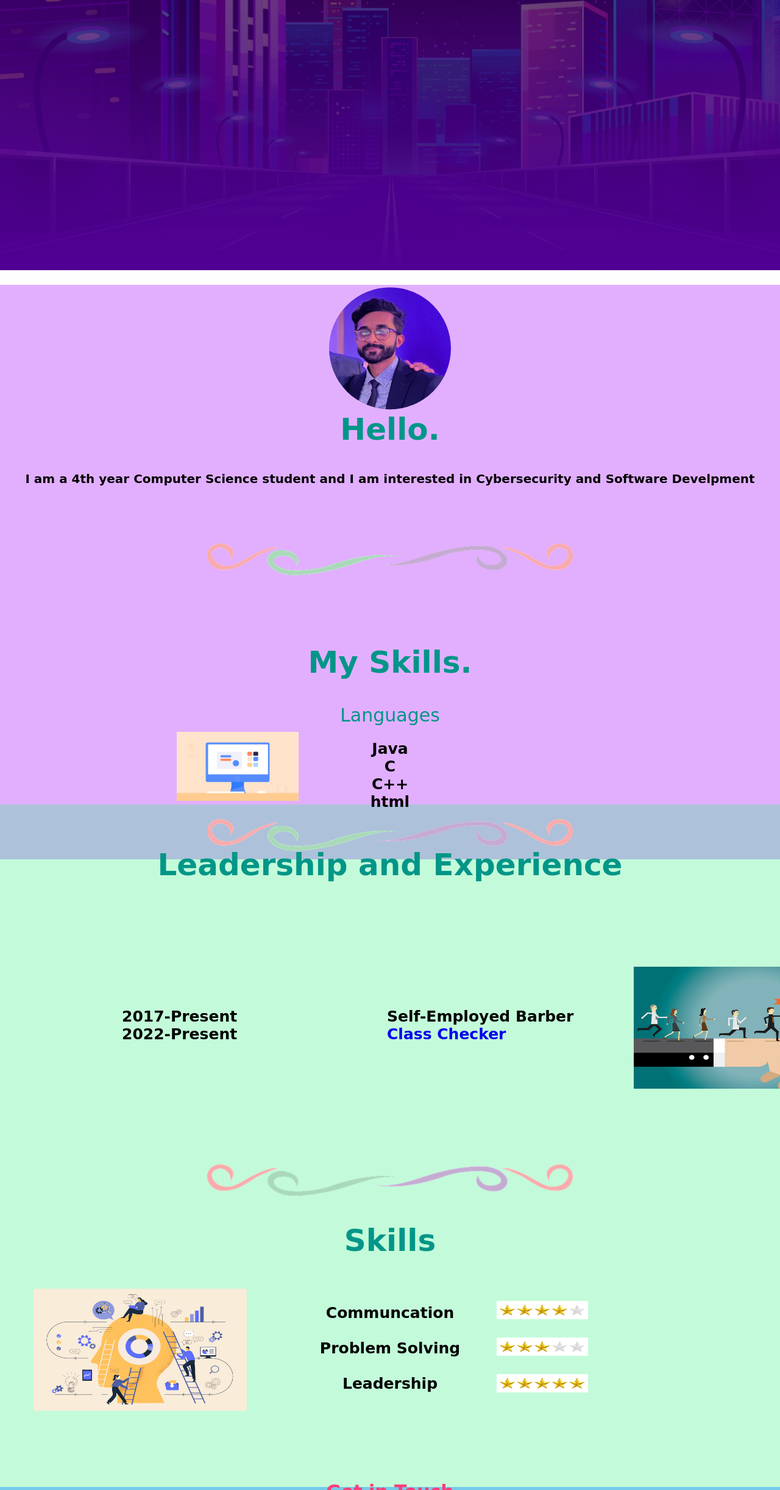
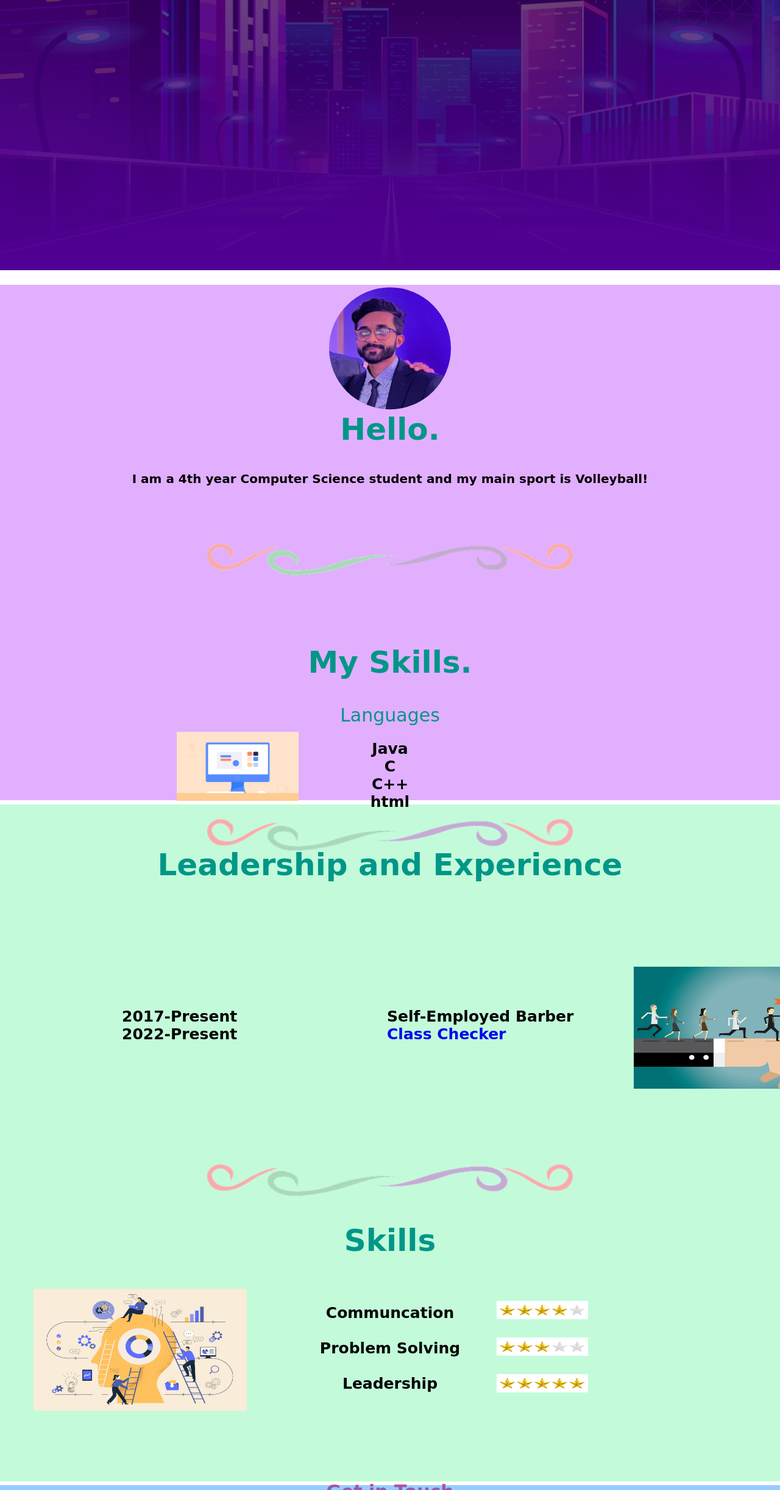
Before and after one commit to jsmatts04/cv, a plain HTML site: page index.html in a window 1280 px wide. Shown: the part 357-2800 px from the top of the page at 61% size. Drawn offline with Linux system fonts and the light colour scheme; a web font is replaced by a local one.

Commit message:
Add files via upload

```diff
--- a/index.html
+++ b/index.html
@@ -23,7 +23,7 @@
     <section id="banner">
         <div class="banner-text">
             <h1>Joel Mathew</h1>
-            <h2>I like to code!</h2>
+            <h2>I like to play volleyball.</h2>
         </div>
     </section>
 
@@ -33,7 +33,7 @@
         <div class="second-page" style="background-color:rgba(162, 1, 255, 0.315);">
             <img src="images/portrait.jpg" alt="Picture of Myself" class="portrait">
             <p>Hello.</p>
-            <h1>I am a 4th year Computer Science student and I am interested in Cybersecurity and Software Develpment</h1>
+            <h1>I am a 4th year Computer Science student and my main sport is Volleyball!</h1>
             <img src="images/divider.jpg" alt="divider" class="divider">
             <p>My Skills.</p>
             <p1>Languages</p1>
--- a/style.css
+++ b/style.css
@@ -45,10 +45,11 @@
 }
 
 .second-page {
-    height: 942px;
+    height: 105.6vh;
     text-align: center;
     padding-bottom: 0px;
     overflow-anchor: none;
+    position: sticky;
 }
 
 .second-page p {
@@ -122,7 +123,7 @@
 }
 
 .third-page {
-    height: 1200px;
+    height: 135vh;
     text-align: center;
     padding-bottom: 30px;
     overflow-anchor: none;
@@ -250,7 +251,7 @@
     height: 3px;
     width: 0%;
     left: 877px;
-    bottom: -2134px;
+    bottom: -2190px;
     transition: 0.3s;
 }
 
@@ -270,8 +271,9 @@
     width: 100%;
     padding: 5px 0;
     height: 0.0.0.1vh;
-    margin-top: -83px;
+    margin-top: -86px;
     overflow-anchor: none;
+    position: sticky;
 
 }
 
@@ -330,4 +332,5 @@
     padding: 5px 0;
     height: 0.0.0.1vh;
     margin-top: -120px;
+    position: sticky;
 }
```
